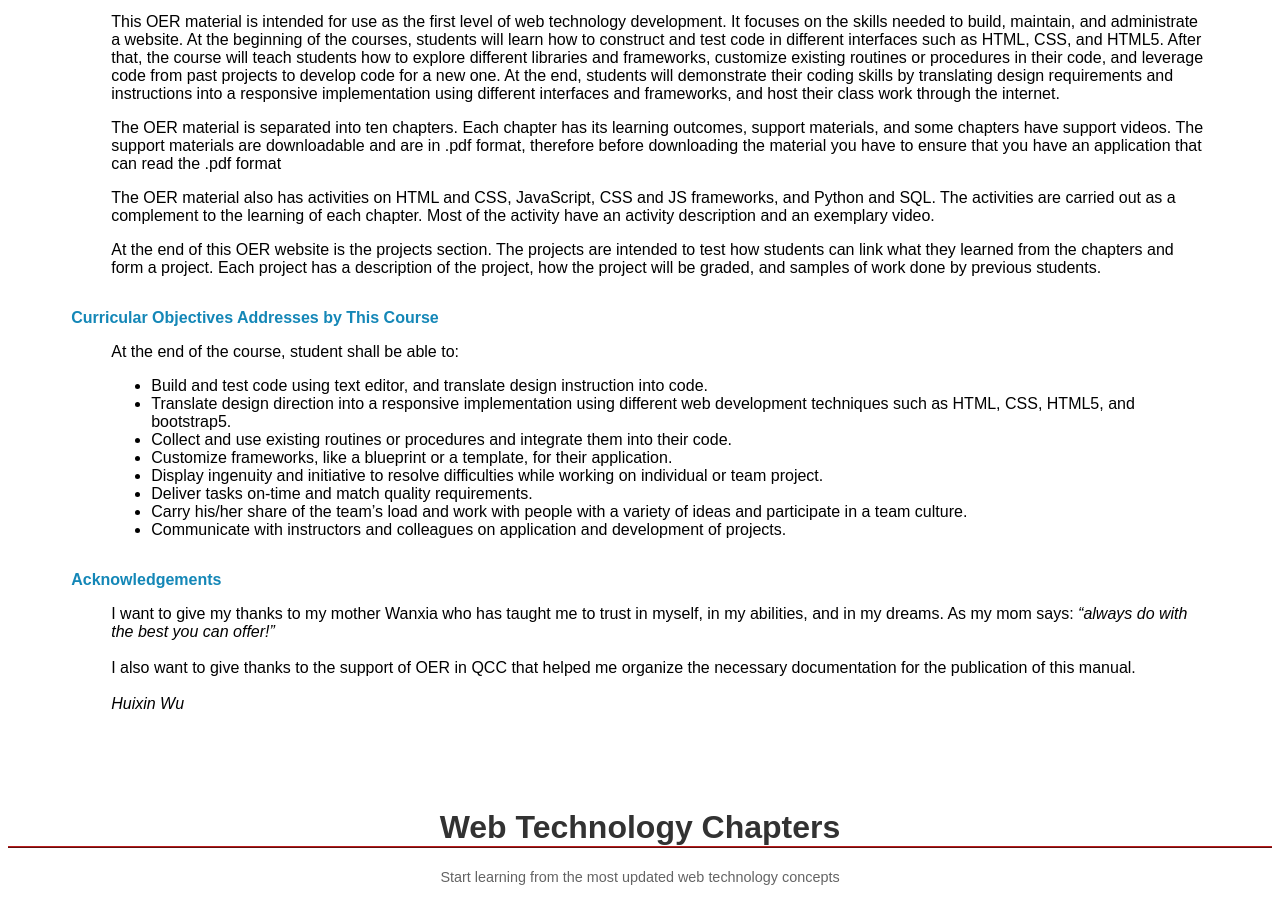
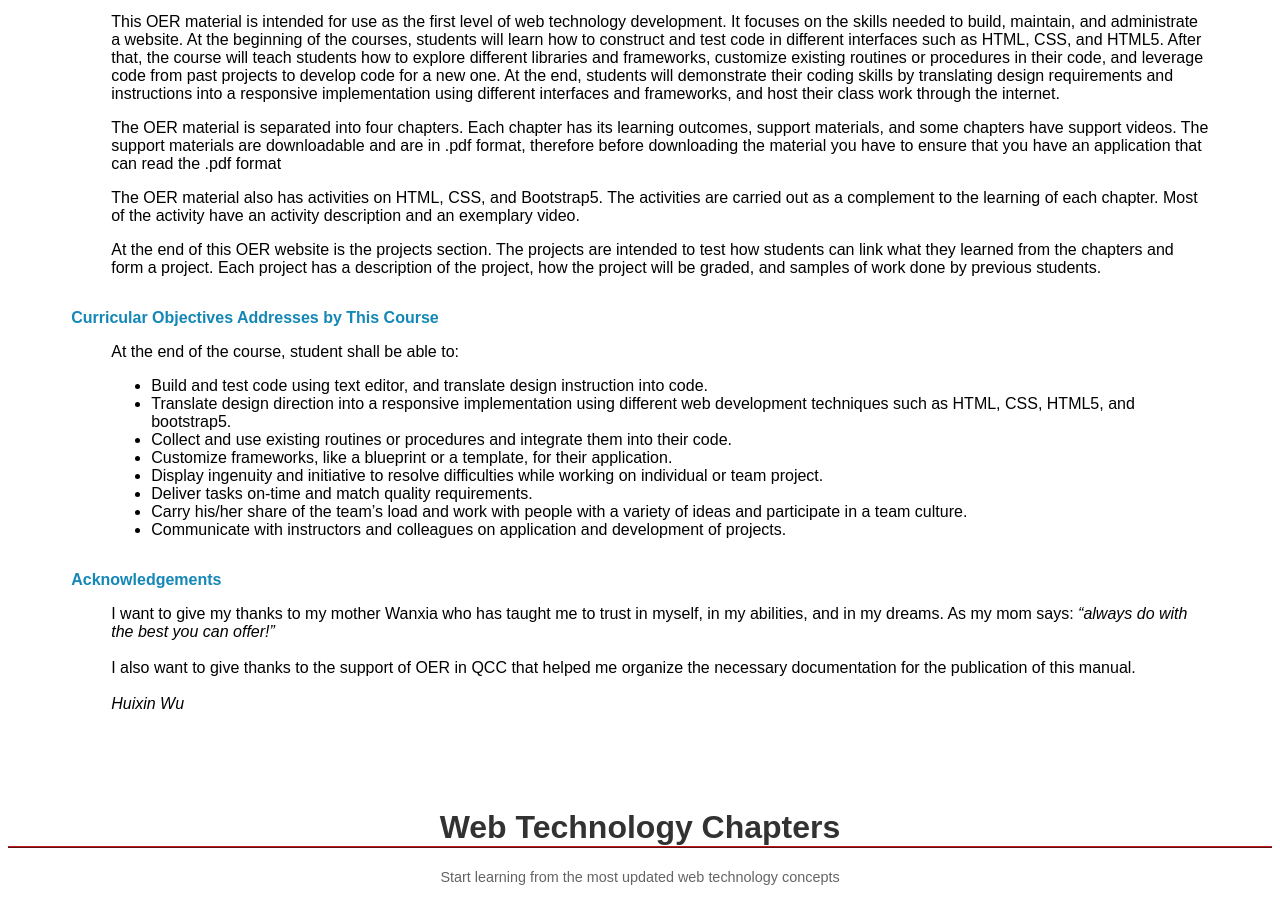
Before and after one commit to huixinwu/WebTechnology, a plain HTML site: page index.html in a window 1280 px wide. Shown: the part 792-1708 px from the top of the page. Drawn offline with Linux system fonts and the light colour scheme.

Commit message:
Update index.html

```diff
--- a/index.html
+++ b/index.html
@@ -25,8 +25,8 @@
         <dt>Introduction</dt>
         <dd><p>This OER material is intended for use as the first level of web technology development. It focuses on the skills needed to build, maintain, and administrate a website. At the beginning of the courses, students will learn how to construct and test code in different interfaces such as HTML, CSS, and HTML5. After that, the course will teach students how to explore different libraries and frameworks, customize existing routines or procedures in their code, and leverage code from past projects to develop code for a new one. At the end, students will demonstrate their coding skills by translating design requirements and instructions into a responsive implementation using different interfaces and frameworks, and host their class work through the internet.
         </p>
-        <p>The OER material is separated into ten chapters. Each chapter has its learning outcomes, support materials, and some chapters have support videos. The support materials are downloadable and are in .pdf format, therefore before downloading the material you have to ensure that you have an application that can read the .pdf format</p>
-        <p>The OER material also has activities on HTML and CSS, JavaScript, CSS and JS frameworks, and Python and SQL. The activities are carried out as a complement to the learning of each chapter. Most of the activity have an activity description and an exemplary video.</p>
+        <p>The OER material is separated into four chapters. Each chapter has its learning outcomes, support materials, and some chapters have support videos. The support materials are downloadable and are in .pdf format, therefore before downloading the material you have to ensure that you have an application that can read the .pdf format</p>
+        <p>The OER material also has activities on HTML, CSS, and Bootstrap5. The activities are carried out as a complement to the learning of each chapter. Most of the activity have an activity description and an exemplary video.</p>
         <p>At the end of this OER website is the projects section. The projects are intended to test how students can link what they learned from the chapters and form a project. Each project has a description of the project, how the project will be graded, and samples of work done by previous students.</p>
       </dd>
         <dt>Curricular Objectives Addresses by This Course</dt>
```
